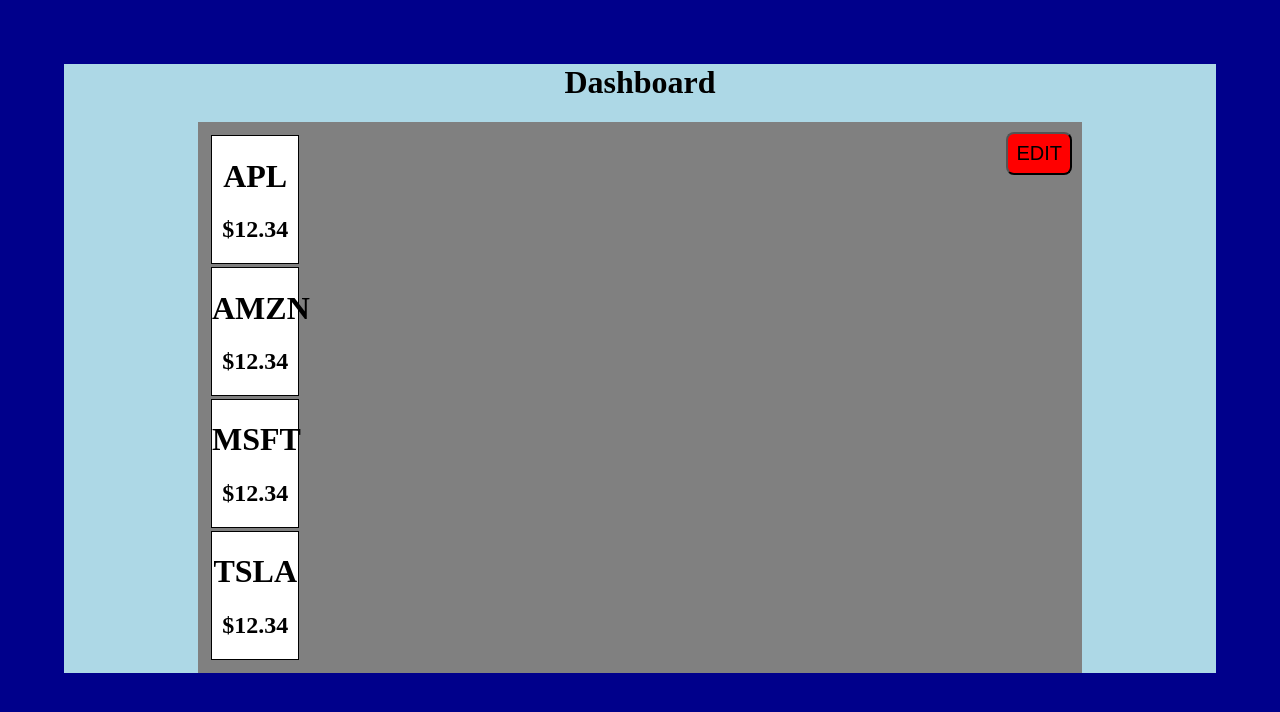
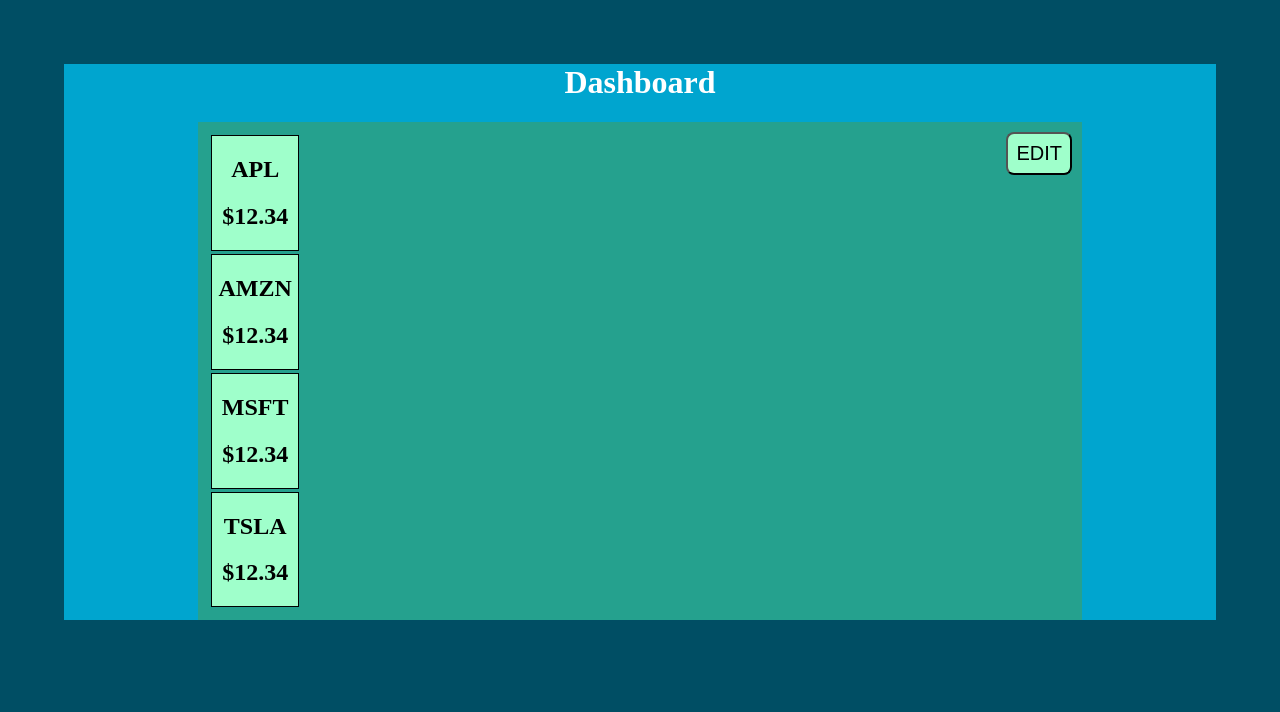
Before and after one commit to sreggopjb/CS480-Group2-Project, a plain HTML site: page index.html in a window 1280 px wide. Drawn offline with nearby package versions, Linux system fonts and the light colour scheme.

Commit message:
Update index

```diff
--- a/Scripts/index.js
+++ b/Scripts/index.js
@@ -1,11 +1,16 @@
 "use strict";
 $(document).ready(() => {
+    //cookie
+        //if theres a cookie
+            //get the array and pass it to the API
+        // if no cookie
+            //create one
         var someStocks = ["APL", "AMZN", "MSFT", "TSLA"];
 
         $.each(someStocks, function (index, point) {
             $('#favorites').append(
                 '<div class = "stock_box">' +
-                    '<h1>'+point+'</h1>' +
+                    '<h2>'+point+'</h2>' +
                     '<h2>$12.34</h2>' +
                 '</div>'
             );
--- a/Styles/main.css
+++ b/Styles/main.css
@@ -1,28 +1,35 @@
 html{
-    background: darkblue;
+    background: #004e64;
 }
 body{
-    background: lightblue;
+    background: #00a5cf;
     display: block;
     margin: 5%;
     text-align: center;
 }
+h1{
+    color: white;
+}
 #edit{
     float: right;
-    background: red;
+    background: #9fffcb;
     font-size: 20px;
     border-radius: 8px;
     padding: 8px;
 }
 #favorites{
-    background: grey;
+    background: #25a18e;
     padding: 10px;
     width: 75%;
     margin: 0 auto;
+    margin-bottom: 5px;
 }
 .stock_box{
-    background: white;
+    background: #9fffcb;
     width: 10%;
     margin: 3px;
     border: solid 1px;
 }
+.stock_box > h2{
+    color: black;
+}
```
